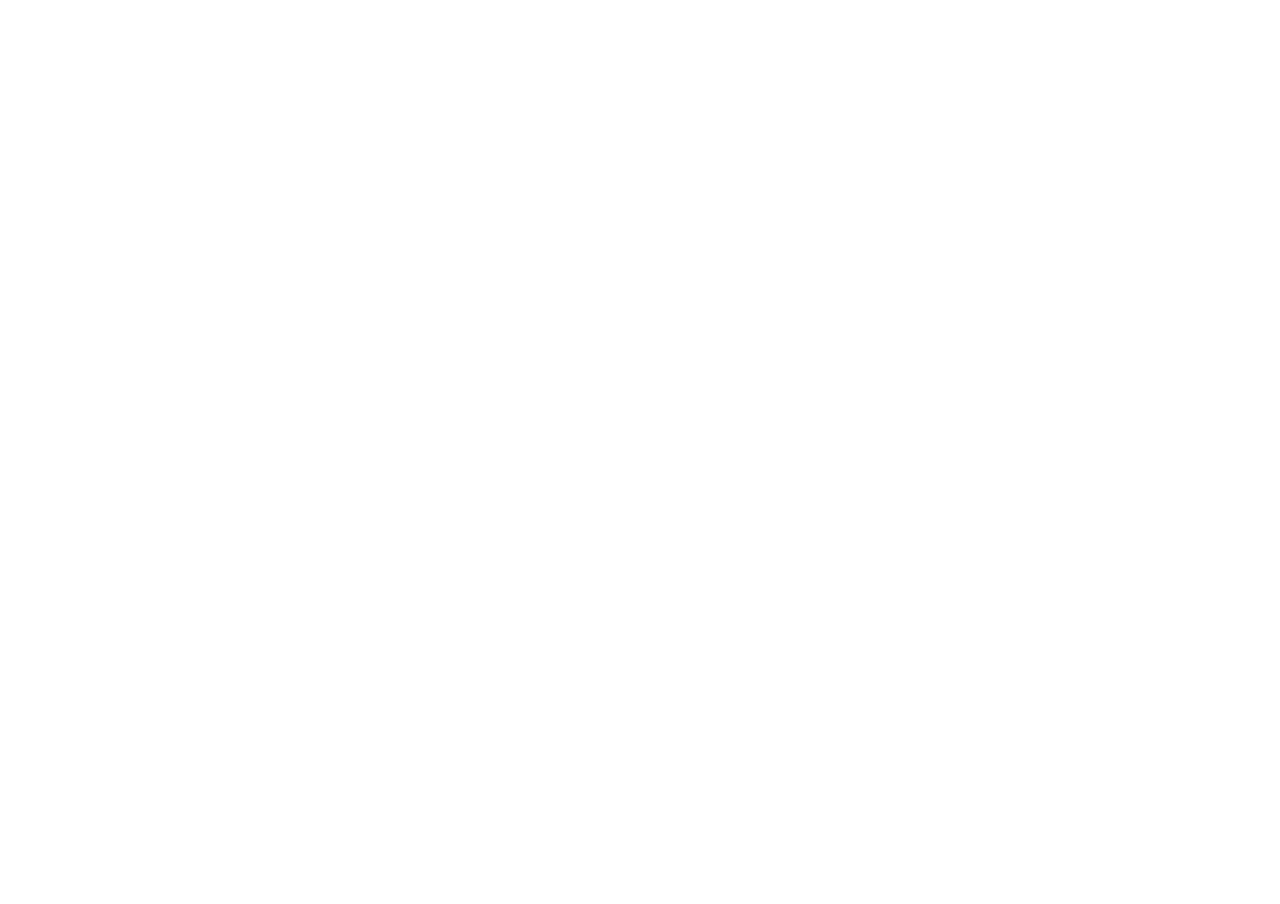
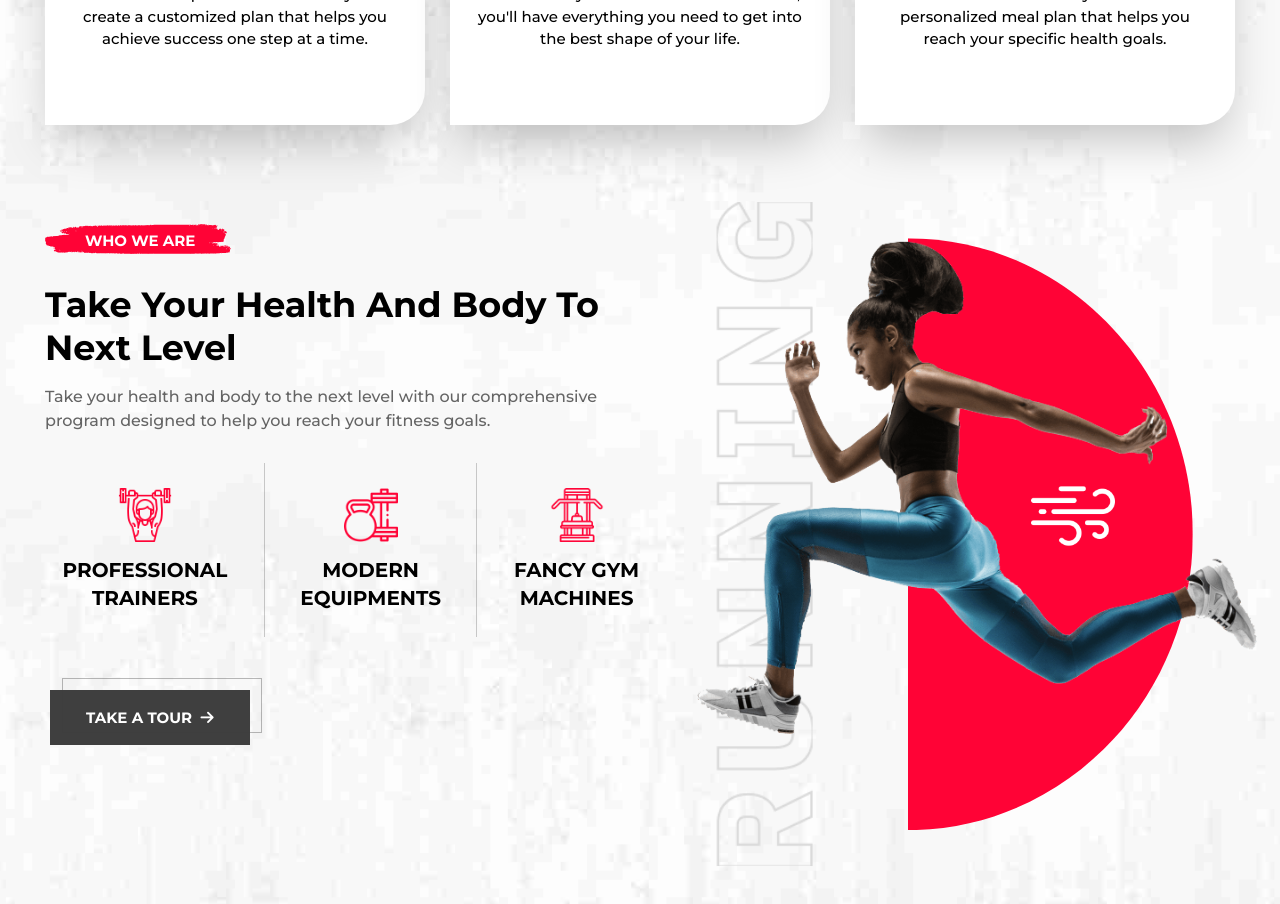
Before and after one commit to jpzambranoleon/gymate, a React (Vite) app: page / in a window 1280 px wide. Shown: the part 1040-1944 px from the top of the page. Before the commit the page ends 880 px from the top, so only its background shows below. Built offline with nearby package versions, Linux system fonts and the light colour scheme.

Commit message:
modified file

```diff
--- a/src/App.jsx
+++ b/src/App.jsx
@@ -7,7 +7,6 @@ function App() {
   return (
     <>
       <Router>
-        <Navbar />
         <Routes>
           <Route path="/" element={<Home />} />
         </Routes>
--- a/src/index.css
+++ b/src/index.css
@@ -102,6 +102,73 @@ body {
   color: white;
 }
 
+
+
+.about-cta {
+  padding: 1.82rem 3.6rem;
+  transition: all 0.3s;
+  width: 21rem;
+}
+
+.about-cta::after {
+  content: '';
+  width: 20rem;
+  height: 5.5rem;
+  border: 1px solid rgba(63, 63, 63, 0.362);
+  position: absolute;
+  top: -12px;
+  left: 12px;
+  transition: all 0.4s;
+}
+
+.about-cta:hover:after {
+  content: '';
+  width: 20rem;
+  height: 5.5rem;
+  border: 1px solid #FF0336;
+  position: absolute;
+  top: -0px;
+  left: 0px;
+  transition: all 0.4s;
+}
+
+.girl-running {
+  width: 100%;
+  height: auto;
+  top: 60%;
+  right: 46%;
+  transform: translate(50%, -50%);
+  position: absolute;
+  z-index: 5;
+}
+
+.girl-bg {
+  width: 51%;
+  height: auto;
+  top: 67.7%;
+  right: 33%;
+  transform: translate(50%, -50%);
+  position: absolute;
+}
+
+.girl-text {
+  width: 17%;
+  height: auto;
+  top: 67.7%;
+  right: 84%;
+  transform: translate(50%, -50%);
+  position: absolute;
+}
+
+.girl-wind {
+  width: 15%;
+  height: auto;
+  top: 64.7%;
+  right: 29%;
+  transform: translate(50%, -50%);
+  position: absolute;
+}
+
 /* MEDIA QUERIES --------------------------------*/
 
 @media (max-width: 1200px) {
--- a/src/views/Home.jsx
+++ b/src/views/Home.jsx
@@ -1,9 +1,11 @@
+import About from "../components/About/About";
 import Hero from "../components/Hero";
 
 export default function Home() {
   return (
     <>
       <Hero />
+      <About />
     </>
   );
 }
```
